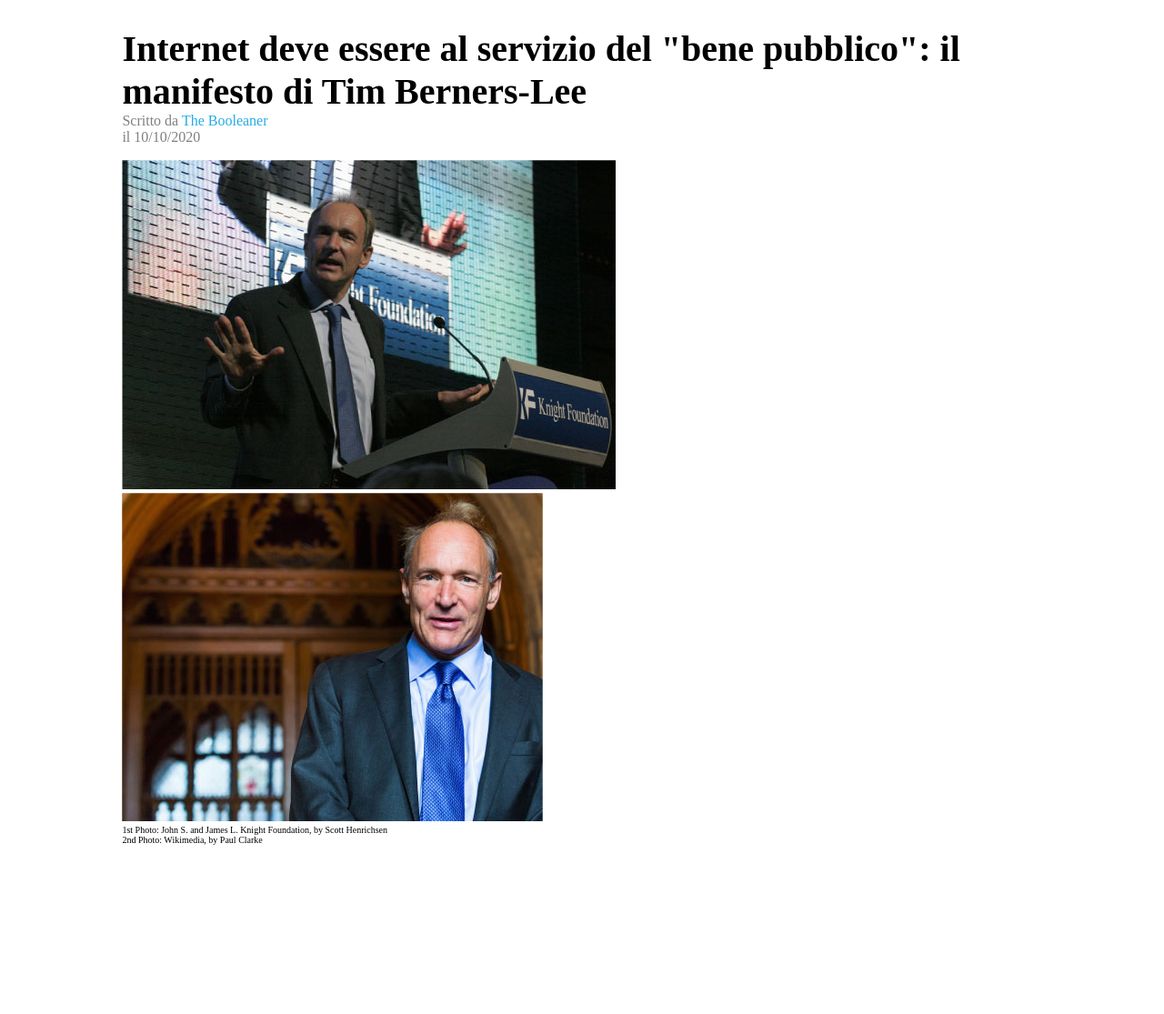
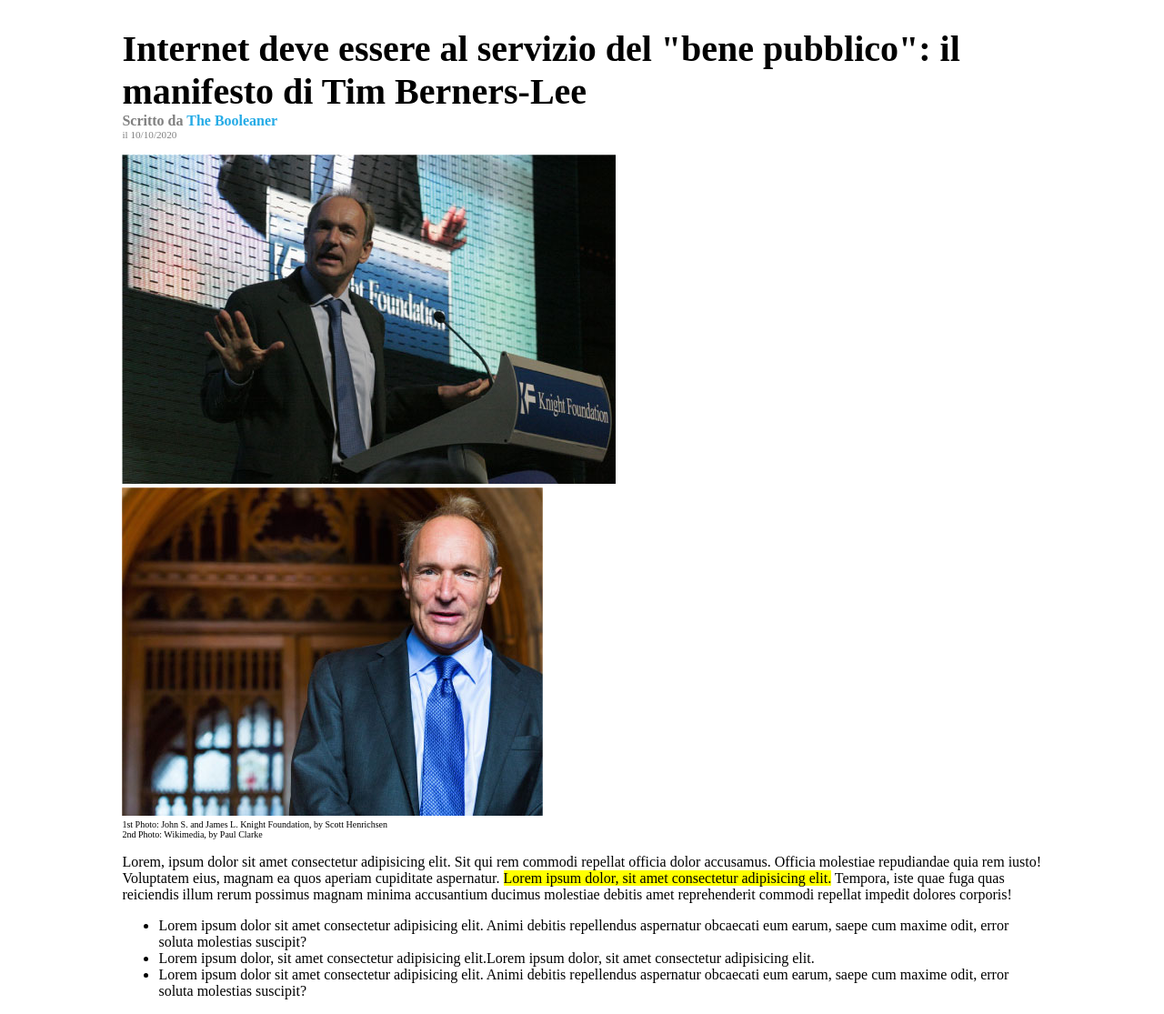
Before and after one commit to MarcoBagnasco/html-css-booleaner, a website: page index.html in a window 1280 px wide. Shown: the part 111-1226 px from the top of the page at 91% size. Before the commit the page ends 1056 px from the top, so only its background shows below. Drawn offline with Linux system fonts and the light colour scheme.

Commit message:
add central sect.

```diff
--- a/css/style.css
+++ b/css/style.css
@@ -17,9 +17,14 @@ header{
   width:80%;
   margin: auto;
 }
+
+/* TITLE SECT. */
 h1{
   font-size: 40px;
   margin-bottom: 0;
+}
+#date{
+  font-size:.7em;
 }
 
 /* IMAGES SECT.*/
@@ -34,7 +39,9 @@ figcaption{
 .gray-text{
   color:gray;
 }
-
 .blue-text{
   color:#25abe6;
 }
+.highlighted{
+  background-color: yellow;
+}
--- a/index.html
+++ b/index.html
@@ -20,9 +20,9 @@
 
         <!--TITLE SECT.-->
         <section>
-          <h1>Internet deve essere al servizio del "bene pubblico": il manifesto di Tim Berners-Lee</h1>
-          <div class="gray-text">Scritto da <span class="blue-text">The Booleaner</span></div>
-          <div class="gray-text">il 10/10/2020</div>
+          <h1><strong>Internet deve essere al servizio del "bene pubblico": il manifesto di Tim Berners-Lee</strong></h1>
+          <div class="gray-text"><strong>Scritto da <span class="blue-text">The Booleaner</span></strong></div>
+          <div id="date" class="gray-text">il 10/10/2020</div>
         </section>
 
         <!-- IMAGES SECT.-->
@@ -35,7 +35,15 @@
           </figure>
         </section>
 
-
+        <!-- CENTRAL SECT.-->
+        <section>
+          <p>Lorem, ipsum dolor sit amet consectetur adipisicing elit. Sit qui rem commodi repellat officia dolor accusamus. Officia molestiae repudiandae quia rem iusto! Voluptatem eius, magnam ea quos aperiam cupiditate aspernatur. <span class="highlighted">Lorem ipsum dolor, sit amet consectetur adipisicing elit.</span> Tempora, iste quae fuga quas reiciendis illum rerum possimus magnam minima accusantium ducimus molestiae debitis amet reprehenderit commodi repellat impedit dolores corporis!</p>
+          <ul>
+            <li>Lorem ipsum dolor sit amet consectetur adipisicing elit. Animi debitis repellendus aspernatur obcaecati eum earum, saepe cum maxime odit, error soluta molestias suscipit?</li>
+            <li>Lorem ipsum dolor, sit amet consectetur adipisicing elit.Lorem ipsum dolor, sit amet consectetur adipisicing elit.</li>
+            <li>Lorem ipsum dolor sit amet consectetur adipisicing elit. Animi debitis repellendus aspernatur obcaecati eum earum, saepe cum maxime odit, error soluta molestias suscipit?</li>
+          </ul>
+        </section>
       </main>
     </div>
   </body>
```
